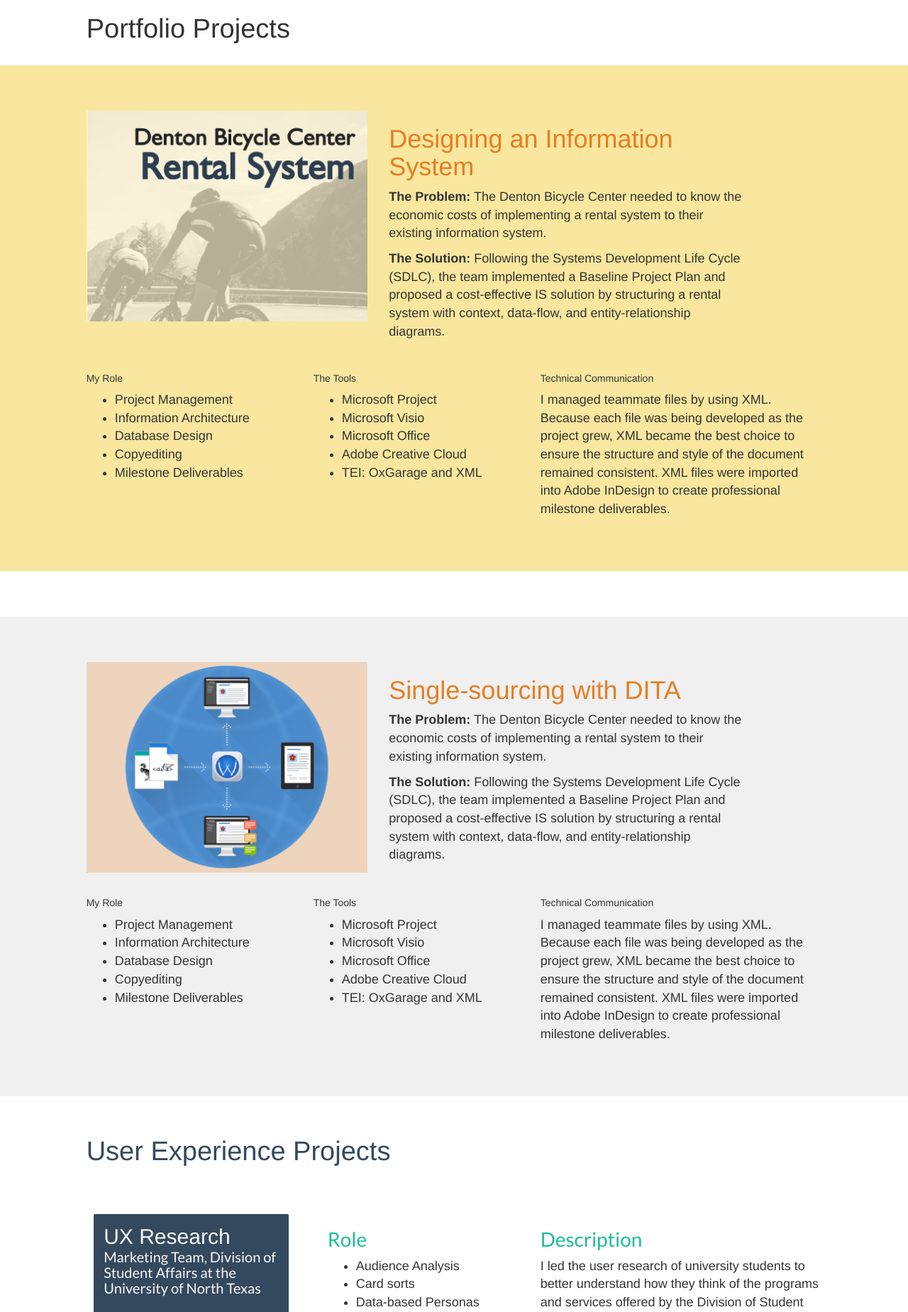
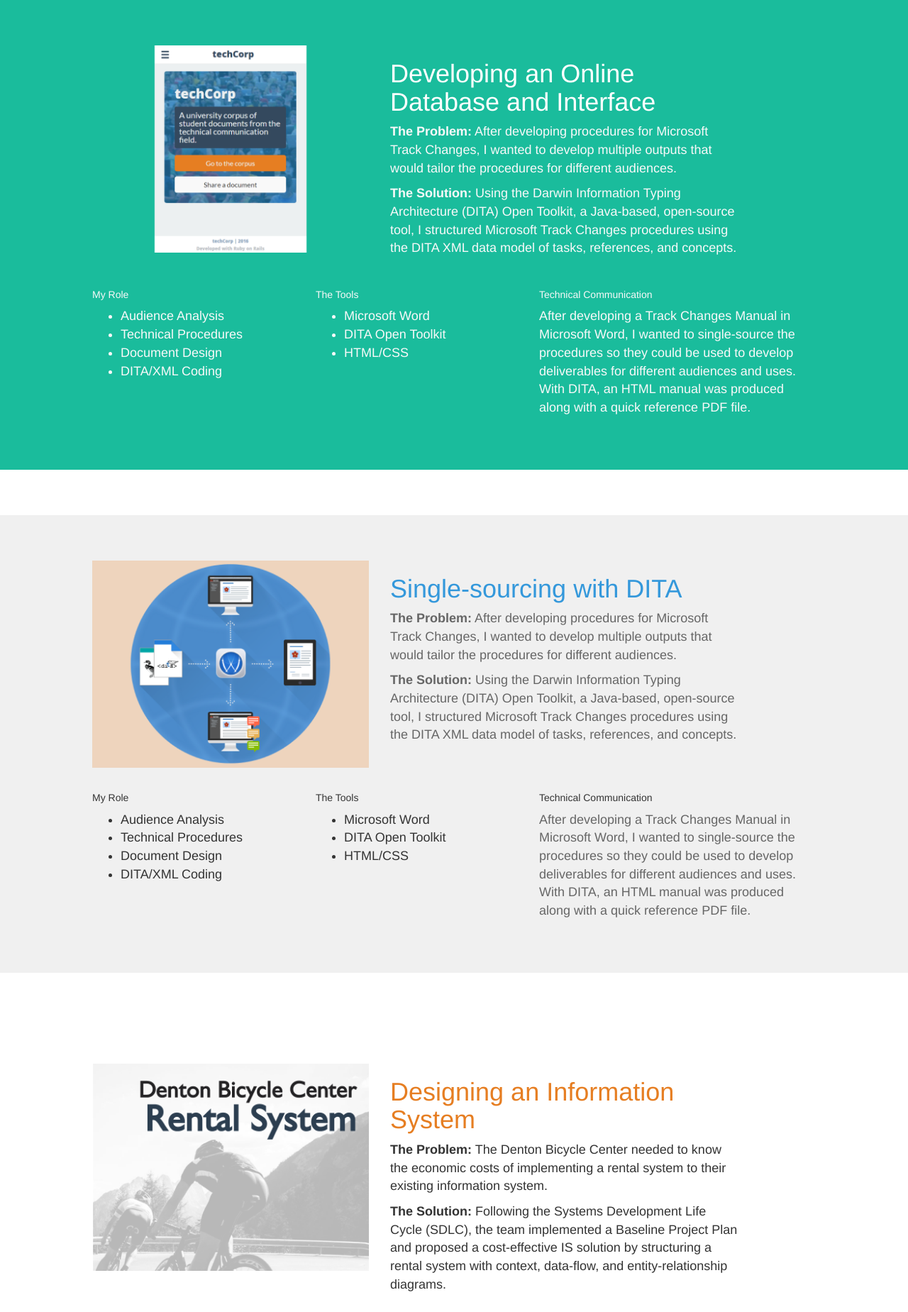
Before and after one commit to VictorEunt/portfolio, a Rails app: page /projects in a window 1280 px wide. Shown: the part 88-1937 px from the top of the page at 71% size. Run offline with Rails 7, Linux system fonts and the light colour scheme; style sheets or scripts are compiled from the project's sources; some libraries are stand-ins or nearby versions.

Commit message:
updated project page

```diff
--- a/app/assets/stylesheets/projects.css.scss
+++ b/app/assets/stylesheets/projects.css.scss
@@ -1,15 +1,67 @@
 /* Extra small devices (phones, less than 768px) */
 /* No media query since this is the default in Bootstrap */
 
-.dbc-container {
-  padding: 5% 15px;
-  background-color: rgba(241, 196, 15,.4);
+.ruby-container {
+
+  padding: 5% 25px;
+  background-color: rgba(26, 188, 156,1.0);
+
+  p {
+    color: #f9f9f9;
+  }
+
+  h2 {
+    color: #fff;
+  }
+
+  h5 {
+    color: #f9f9f9;
+  }
+
+  li {
+    color: #f9f9f9;
+  }
 }
 
 .dita-container {
   margin-top: 5%;
-  padding: 5% 15px;
+  padding: 5% 25px;
   background-color: rgba(230,230,230,.6);
+
+  h2 {
+    color: #3498db;
+  }
+
+  p {
+    color: #666666;
+  }
+}
+
+.dbc-container {
+  margin-top: 5%;
+  padding: 5% 25px;
+}
+
+.beans-container {
+  margin-top: 5%;
+  padding: 5% 25px;
+  background-color: rgba(26,26,26,1.0);
+
+  h2 {
+    color: #d41a27;
+  }
+
+  h5 {
+    color: #e6e6e6;
+  }
+
+  p {
+    color: #e6e6e6;
+  }
+
+  li {
+    color: #e6e6e6;
+  }
 }
 
 .role-section {
--- a/app/views/pages/projects.html.erb
+++ b/app/views/pages/projects.html.erb
@@ -1,9 +1,81 @@
-<div class="container-fluid">
+<div class="container-fluid ruby-container">
   <div class="row">
-    <div class="col-md-11 col-md-offset-1 col-lg-11 col-lg-offset-1">
-      <h1>Portfolio Projects</h1><br>
+    <div class="col-sm-6 col-md-6 col-md-offset-1 col-lg-4 col-lg-offset-1">
+      <%= image_tag('techcorp-home.png', :class=>'img-responsive') %>
     </div>
+    <div class="col-sm-6 col-md-5 col-lg-5">
+      <h2>Developing an Online Database and Interface</h2>
+      <p><strong>The Problem:</strong> After developing procedures for Microsoft Track Changes, I wanted to develop multiple outputs that would tailor the procedures for different audiences.</p>
+      <p><strong>The Solution:</strong> Using the Darwin Information Typing Architecture (DITA) Open Toolkit, a Java-based, open-source tool, I structured Microsoft Track Changes procedures using the DITA XML data model of tasks, references, and concepts.</p>
+    </div>
+  </div>
+  <div class="row role-section">
+    <div class="col-sm-3 col-sm-offset-1">
+      <h5>My Role</h5>
+      <ul>
+        <li>Audience Analysis</li>
+        <li>Technical Procedures</li>
+        <li>Document Design</li>
+        <li>DITA/XML Coding</li>
+      </ul><br>
+    </div>
+    <div class="col-sm-3">
+      <div>
+        <h5>The Tools</h5>
+        <ul>
+          <li>Microsoft Word</li>
+          <li>DITA Open Toolkit</li>
+          <li>HTML/CSS</li>
+        </ul><br>
+      </div>
+    </div>
+    <div class="col-sm-4">
+      <div>
+        <h5>Technical Communication</h5>
+        <p>After developing a Track Changes Manual in Microsoft Word, I wanted to single-source the procedures so they could be used to develop deliverables for different audiences and uses. With DITA, an HTML manual was produced along with a quick reference PDF file.</p>
+      </div>
+    </div>
+  </div>
 </div>
+
+<div class="container-fluid dita-container">
+  <div class="row">
+    <div class="col-sm-6 col-md-6 col-md-offset-1 col-lg-4 col-lg-offset-1">
+      <%= image_tag('dita-code.png', :class=>'img-responsive') %>
+    </div>
+    <div class="col-sm-6 col-md-5 col-lg-5">
+      <h2>Single-sourcing with DITA</h2>
+      <p><strong>The Problem:</strong> After developing procedures for Microsoft Track Changes, I wanted to develop multiple outputs that would tailor the procedures for different audiences.</p>
+      <p><strong>The Solution:</strong> Using the Darwin Information Typing Architecture (DITA) Open Toolkit, a Java-based, open-source tool, I structured Microsoft Track Changes procedures using the DITA XML data model of tasks, references, and concepts.</p>
+    </div>
+  </div>
+  <div class="row role-section">
+    <div class="col-sm-3 col-sm-offset-1">
+      <h5>My Role</h5>
+      <ul>
+        <li>Audience Analysis</li>
+        <li>Technical Procedures</li>
+        <li>Document Design</li>
+        <li>DITA/XML Coding</li>
+      </ul><br>
+    </div>
+    <div class="col-sm-3">
+      <div>
+        <h5>The Tools</h5>
+        <ul>
+          <li>Microsoft Word</li>
+          <li>DITA Open Toolkit</li>
+          <li>HTML/CSS</li>
+        </ul><br>
+      </div>
+    </div>
+    <div class="col-sm-4">
+      <div>
+        <h5>Technical Communication</h5>
+        <p>After developing a Track Changes Manual in Microsoft Word, I wanted to single-source the procedures so they could be used to develop deliverables for different audiences and uses. With DITA, an HTML manual was produced along with a quick reference PDF file.</p>
+      </div>
+    </div>
+  </div>
 </div>
 
 <div class="container-fluid dbc-container">
@@ -43,19 +115,19 @@
     <div class="col-sm-4">
       <div>
         <h5>Technical Communication</h5>
-        <p>I managed teammate files by using XML. Because each file was being developed as the project grew, XML became the best choice to ensure the structure and style of the document remained consistent. XML files were imported into Adobe InDesign to create professional milestone deliverables.</p>
+        <p>I managed teammate files by using XML. Because each file developed as the project grew, XML became the best choice to ensure that the structure and style of the document remained consistent. XML files were imported into Adobe InDesign to create professional milestone deliverables.</p>
       </div>
     </div>
   </div>
 </div>
 
-<div class="container-fluid dita-container">
+<div class="container-fluid beans-container">
   <div class="row">
     <div class="col-sm-6 col-md-6 col-md-offset-1 col-lg-4 col-lg-offset-1">
-      <%= image_tag('dita-code.png', :class=>'img-responsive') %>
+      <%= image_tag('beans-menu.png', :class=>'img-responsive') %>
     </div>
     <div class="col-sm-6 col-md-5 col-lg-5">
-      <h2>Single-sourcing with DITA</h2>
+      <h2>Latest Project: UX-Driven Web Development</h2>
       <p><strong>The Problem:</strong> The Denton Bicycle Center needed to know the economic costs of implementing a rental system to their existing information system.</p>
       <p><strong>The Solution:</strong> Following the Systems Development Life Cycle (SDLC), the team implemented a Baseline Project Plan and proposed a cost-effective IS solution by structuring a rental system with context, data-flow, and entity-relationship diagrams.</p>
     </div>
@@ -86,7 +158,7 @@
     <div class="col-sm-4">
       <div>
         <h5>Technical Communication</h5>
-        <p>I managed teammate files by using XML. Because each file was being developed as the project grew, XML became the best choice to ensure the structure and style of the document remained consistent. XML files were imported into Adobe InDesign to create professional milestone deliverables.</p>
+        <p>I managed teammate files by using XML. Because each file developed as the project grew, XML became the best choice to ensure that the structure and style of the document remained consistent. XML files were imported into Adobe InDesign to create professional milestone deliverables.</p>
       </div>
     </div>
   </div>
```
Also changed, not shown: app/assets/images/beans-menu.png (added), app/assets/images/beans.png (added).
